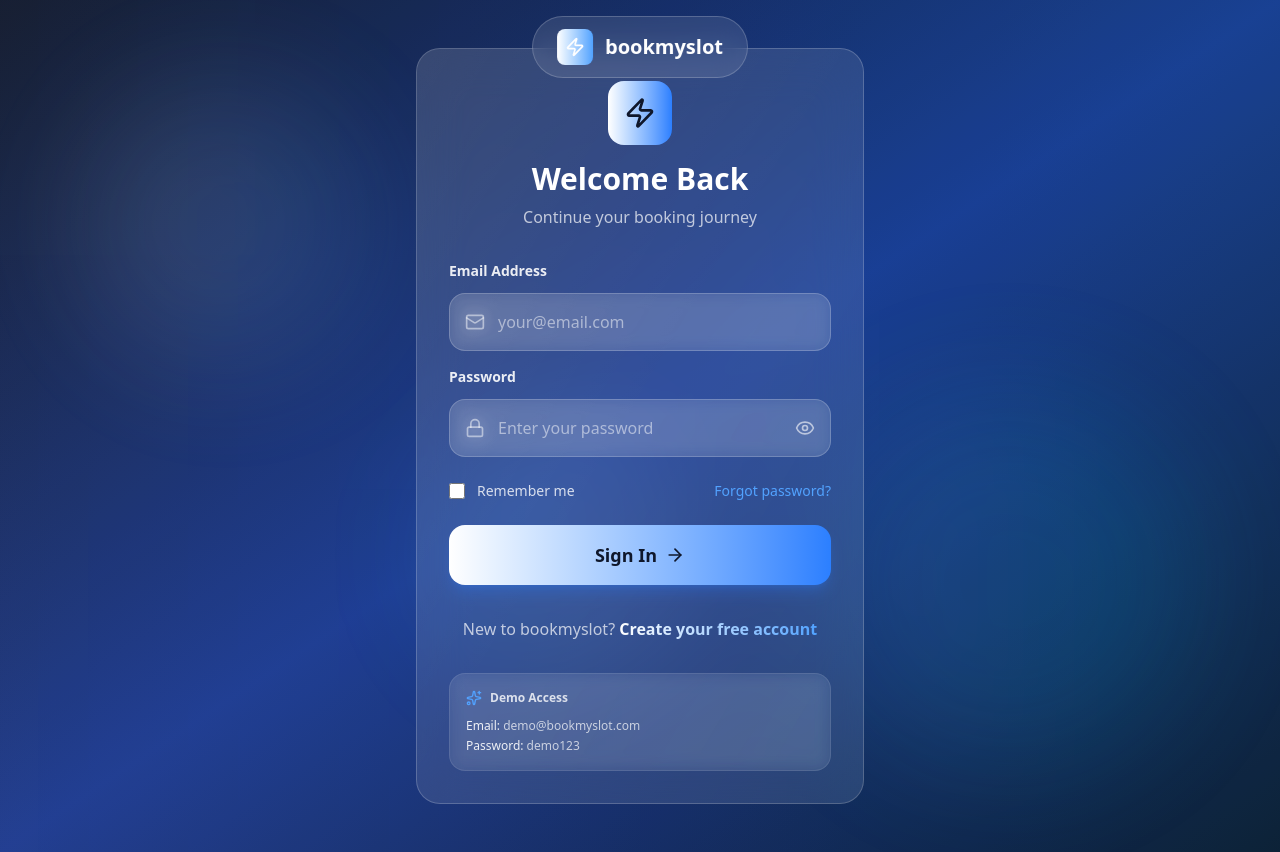
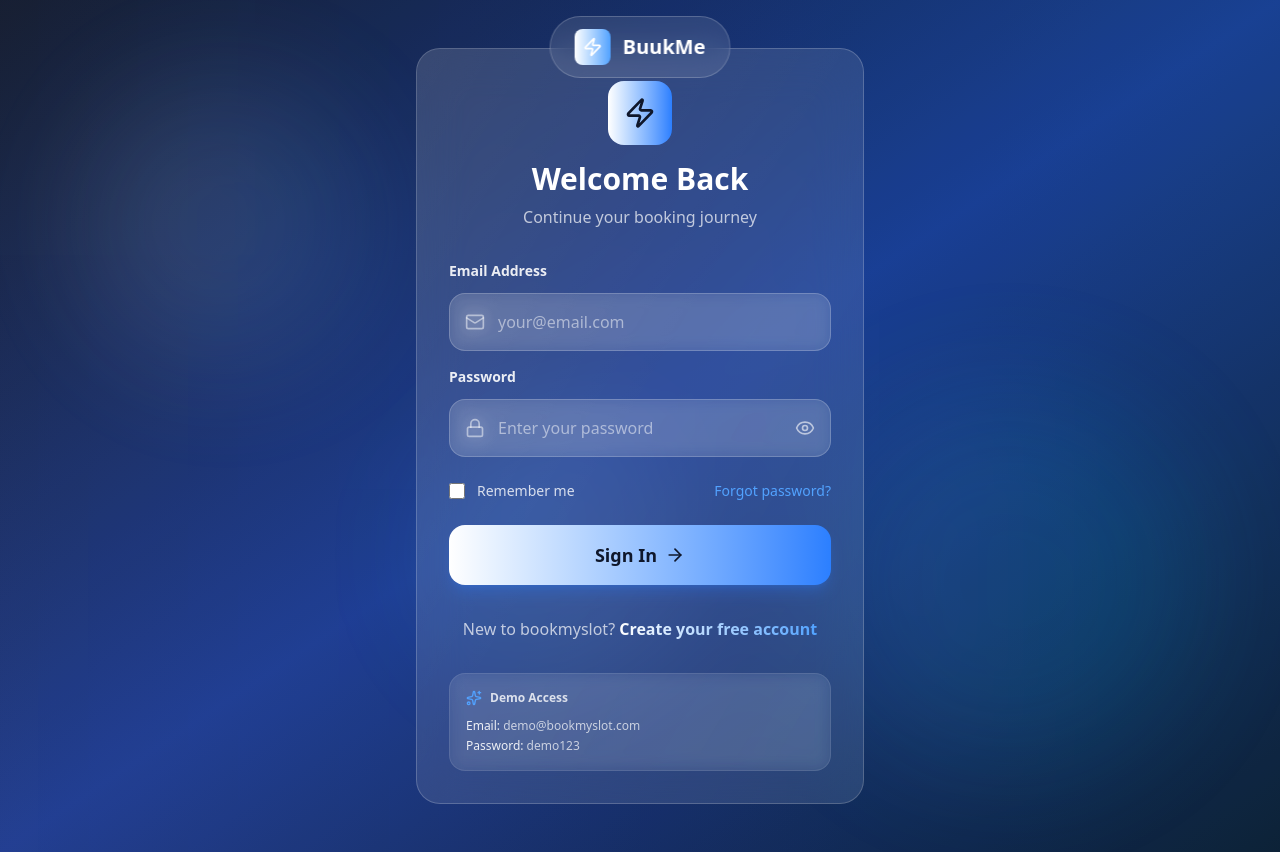
Before and after one commit to princeampofo/buukeasy, a Next.js app: page /login in a window 1280 px wide. Built offline with nearby package versions, Linux system fonts and the light colour scheme.

Commit message:
update branding to "BuukMe" in AuthLayout component

```diff
--- a/app/(auth)/layout.tsx
+++ b/app/(auth)/layout.tsx
@@ -22,7 +22,7 @@
           <div className="bg-gradient-to-r from-white to-blue-400 p-2 rounded-lg">
             <Zap className="h-5 w-5 text-white" />
           </div>
-          <span className="ml-3 text-xl font-bold text-white">bookmyslot</span>
+          <span className="ml-3 text-xl font-bold text-white">BuukMe</span>
         </Link>
       </header>
 
```
